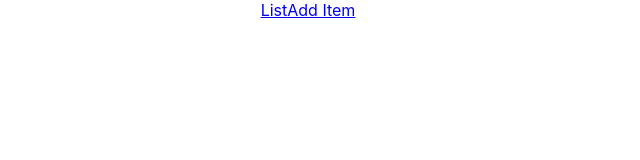
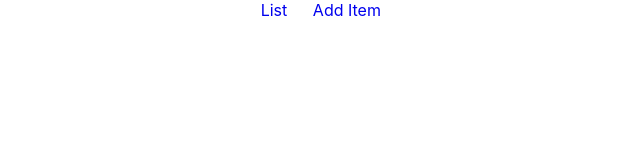
Before and after one commit to the-collab-lab/tcl-24-smart-shopping-list, a React (Create React App) app: page / in a window 1280 px wide. Shown: the top 160 px of the page, without its empty margins (332-972 px from the left). Built offline with nearby package versions, Linux system fonts and the light colour scheme.

Commit message:
New nav component and  bold is added to the links

```diff
--- a/src/App.js
+++ b/src/App.js
@@ -2,16 +2,14 @@ import React from 'react';
 import './App.css';
 import AddItem from './components/AddItem';
 import List from './components/List';
-import { BrowserRouter as Router, Switch, Route, Link } from 'react-router-dom';
+import { BrowserRouter as Router, Switch, Route } from 'react-router-dom';
+import NavBar from './components/NavBar/NavBar';
 
 function App() {
   return (
     <Router>
       <div className="App">
-        <Link to="/list">List</Link>
-
-        <Link to="/addItem">Add Item</Link>
-
+        <NavBar />
         <Switch>
           <Route path="/list">
             <List />
--- /dev/null
+++ b/src/components/NavBar/NavBar.js
@@ -0,0 +1,19 @@
+import React from 'react';
+import { NavLink } from 'react-router-dom';
+import './navBar-style.css';
+
+const NavBar = () => {
+  return (
+    <nav>
+      <NavLink exact to="/list">
+        List
+      </NavLink>
+
+      <NavLink exact to="/addItem">
+        Add Item
+      </NavLink>
+    </nav>
+  );
+};
+
+export default NavBar;
--- /dev/null
+++ b/src/components/NavBar/navBar-style.css
@@ -0,0 +1,8 @@
+.active {
+  font-weight: bold;
+}
+
+a {
+  margin-left: 2%;
+  text-decoration: none;
+}
```
